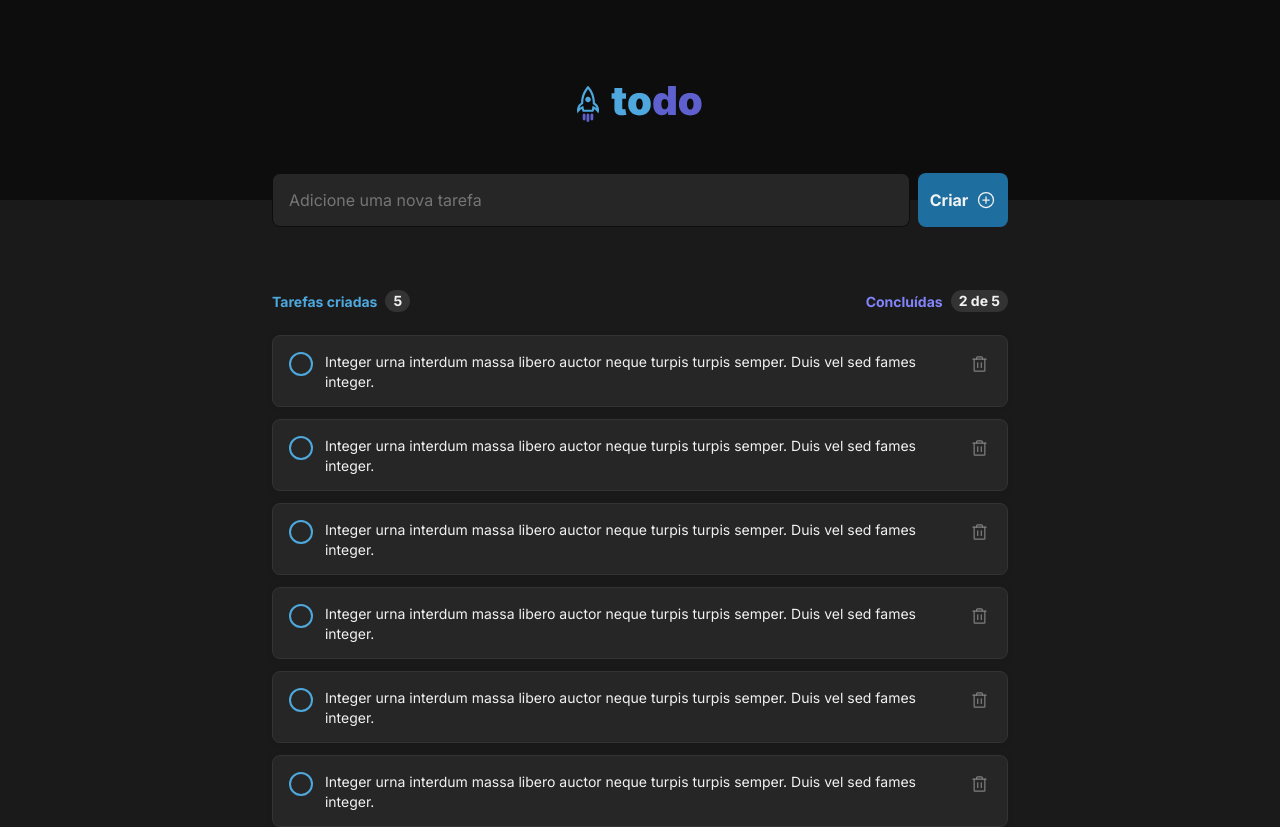
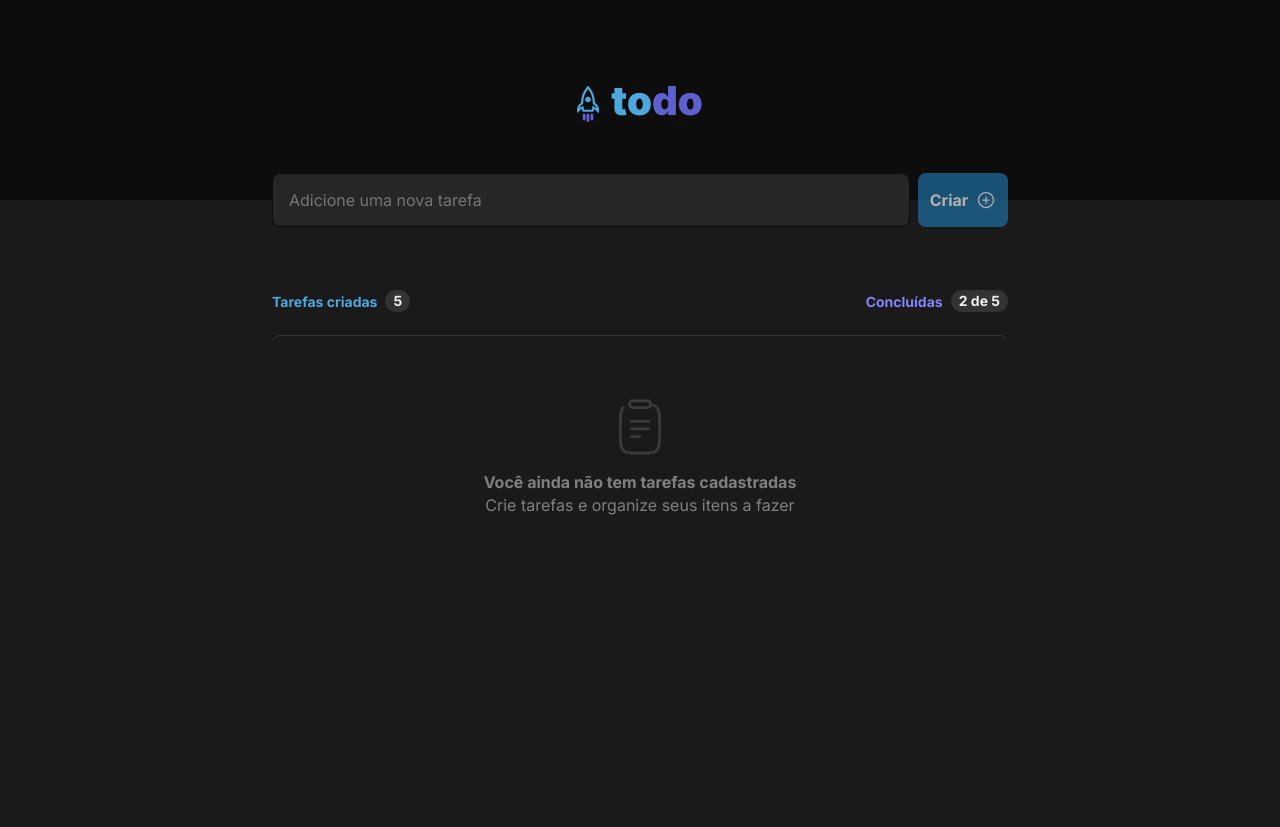
Before and after one commit to gbeserra95/ignite-to-do, a React (Vite) app: page / in a window 1280 px wide. After the commit the page ends 800 px from the top, so only its background shows below. Built offline with nearby package versions, Linux system fonts and the light colour scheme.

Commit message:
feat: delete function

```diff
--- a/package.json
+++ b/package.json
@@ -16,6 +16,7 @@
   "devDependencies": {
     "@types/react": "^18.0.17",
     "@types/react-dom": "^18.0.6",
+    "@types/uuid": "^8.3.4",
     "@vitejs/plugin-react": "^2.1.0",
     "typescript": "^4.6.4",
     "vite": "^3.1.0"
--- a/src/App.tsx
+++ b/src/App.tsx
@@ -1,3 +1,6 @@
+import { ChangeEvent, FormEvent, useState } from 'react';
+import { v4 as uuidv4 } from 'uuid';
+
 import { Header } from './components/Header';
 import { EmptyList } from './components/EmptyList';
 import { ListItem } from './components/ListItem';
@@ -6,34 +9,61 @@ import { PlusCircle } from 'phosphor-react';
 
 import './global.css';
 import styles from './App.module.css';
-
-const tasks = [
-	{ completed: true, content: 'HTML' },
-	{ completed: true, content: 'CSS' },
-	{ completed: true, content: 'JavaScript' },
-	{ completed: true, content: 'React' },
-	{ completed: false, content: 'React Native' },
-	{ completed: false, content: 'Node' },
-];
-
-const isTasksEmpty = tasks.length === 0;
+export interface Task {
+	id: string;
+	completed: boolean;
+	content: string;
+}
 
 export function App() {
+	const [tasks, setTasks] = useState<Task[]>([]);
+	const [newTask, setNewTask] = useState('');
+
+	const isTasksEmpty = tasks.length === 0;
+	const isNewTaskEmpty = newTask.trim() === '';
+
+	function handleInputChange(event: ChangeEvent<HTMLInputElement>) {
+		setNewTask(event.target.value);
+	}
+
+	function handleSubmitForm(event: FormEvent) {
+		event.preventDefault();
+
+		setTasks([
+			...tasks,
+			{
+				id: uuidv4(),
+				completed: false,
+				content: newTask,
+			},
+		]);
+
+		setNewTask('');
+	}
+
+	function handleDeleteTask(id: string) {
+		const updatedTasks = tasks.filter(task => task.id !== id);
+		setTasks(updatedTasks);
+	}
+
 	return (
 		<div>
 			<Header />
 			<main className={styles.wrapper}>
-				<form className={styles.form}>
+				<form className={styles.form} onSubmit={handleSubmitForm}>
 					<input
 						className={styles.input}
 						type='text'
 						placeholder='Adicione uma nova tarefa'
+						onChange={handleInputChange}
+						value={newTask}
 					/>
-					<button type='submit'>
+					<button type='submit' disabled={isNewTaskEmpty}>
 						Criar
 						<PlusCircle size={20} />
 					</button>
 				</form>
+
 				<div className={styles.infoWrapper}>
 					<div className={styles.createdTasks}>
 						<strong>Tarefas criadas</strong>
@@ -44,12 +74,17 @@ export function App() {
 						<span>2 de 5</span>
 					</div>
 				</div>
+
 				{isTasksEmpty ? (
 					<EmptyList />
 				) : (
 					<ul className={styles.list}>
 						{tasks.map(task => (
-							<ListItem key={task.content} />
+							<ListItem
+								key={task.id}
+								task={task}
+								onDelete={handleDeleteTask}
+							/>
 						))}
 					</ul>
 				)}
--- a/src/components/ListItem.module.css
+++ b/src/components/ListItem.module.css
@@ -54,6 +54,11 @@
 	overflow: hidden;
 }
 
+.item span.checked {
+	color: var(--gray-300);
+	text-decoration: line-trough;
+}
+
 .trash {
 	width: 1.5rem;
 	height: 1.5rem;
--- a/src/components/ListItem.tsx
+++ b/src/components/ListItem.tsx
@@ -1,21 +1,29 @@
-import { useState } from 'react';
+import { Task } from '../App';
 import { Trash } from 'phosphor-react';
 
 import styles from './ListItem.module.css';
 
-export function ListItem() {
-	const [circleWeight, setCircleWeight] = useState<'duotone' | undefined>(
-		undefined
-	);
+interface ListItemProps {
+	task: Task;
+	onDelete: (id: string) => void;
+}
+
+export function ListItem({ task, onDelete }: ListItemProps) {
+	function handleOnDeleteTask() {
+		onDelete(task.id);
+	}
 
 	return (
 		<li className={styles.item}>
-			<input className={styles.checkbox} type='checkbox' />
-			<span>
-				Integer urna interdum massa libero auctor neque turpis turpis
-				semper. Duis vel sed fames integer.
+			<input
+				className={styles.checkbox}
+				checked={task.completed}
+				type='checkbox'
+			/>
+			<span className={task.completed ? styles.checked : undefined}>
+				{task.content}
 			</span>
-			<div className={styles.trash}>
+			<div className={styles.trash} onClick={handleOnDeleteTask}>
 				<Trash size={19} />
 			</div>
 		</li>
```
Also changed, not shown: 1 other file (tests, documents, lock files or other folders).
